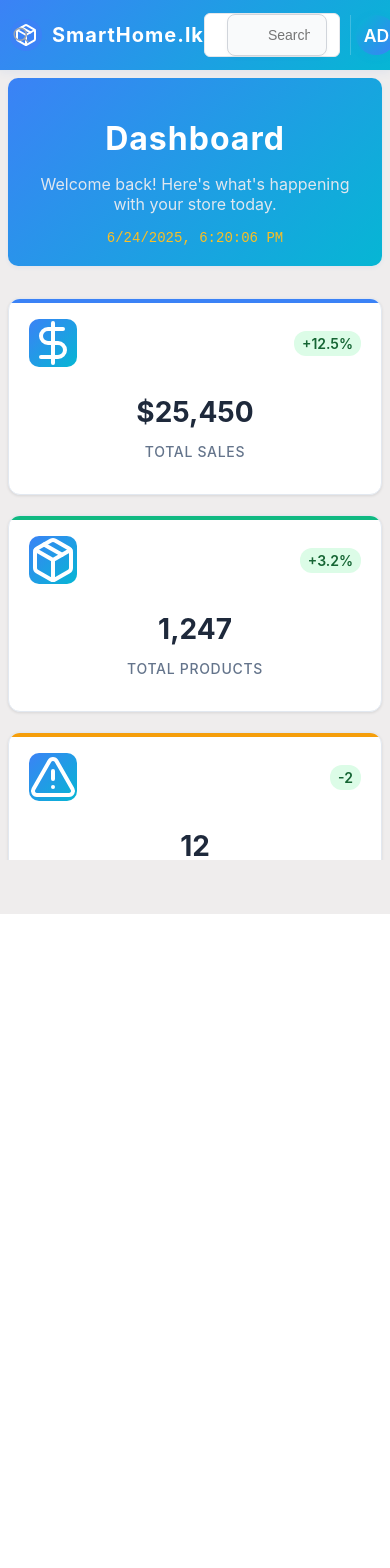
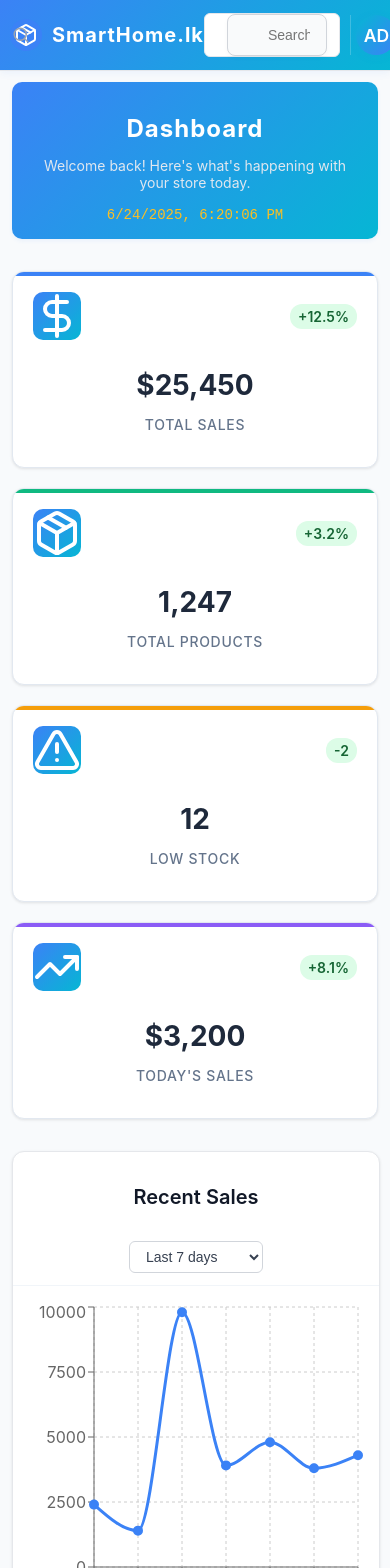
Before and after one commit to Malinda-kawshalya/smarthome_pos, a React (Create React App) app in the folder frontend/: page /dashboard in a window 390 px wide. Shown: the top 1568 px of the page. Before the commit the page ends 914 px from the top, so only its background shows below. Built offline with nearby package versions, Linux system fonts and the light colour scheme.

Commit message:
dashboard page css

```diff
--- a/frontend/src/pages/dashboard.jsx
+++ b/frontend/src/pages/dashboard.jsx
@@ -68,15 +68,12 @@ const Dashboard = () => {
   return (
     <div className="dashboard-container">
       <Header notifications={notifications} />
-
-      <div className="main-content">
       <Sidebar
         collapsed={sidebarCollapsed}
         toggleCollapse={() => setSidebarCollapsed(!sidebarCollapsed)}
       />
 
-        {/* Main Dashboard Content */}
-        <main className="dashboard-main">
+      <div className={`dashboard-page ${sidebarCollapsed ? 'sidebar-collapsed' : ''}`}>
         <div className="dashboard-header">
           <h1>Dashboard</h1>
           <p className="dashboard-subtitle">
@@ -211,7 +208,6 @@ const Dashboard = () => {
             </div>
           </div>
         </div>
-        </main>
         </div>
     </div>
   );
--- a/frontend/src/pages/employeeManagment.jsx
+++ b/frontend/src/pages/employeeManagment.jsx
@@ -61,15 +61,29 @@ const EmployeeManagement = () => {
   return (
     <div className="employee-management-container">
       <Header notifications={notifications} />
-      <div className="main-content">
       <Sidebar
         collapsed={sidebarCollapsed}
         toggleCollapse={() => setSidebarCollapsed(!sidebarCollapsed)}
       />
-        <main className="employee-management-main">
+
+      <div className={`employee-management-page ${sidebarCollapsed ? 'sidebar-collapsed' : ''}`}>
         <div className="employee-header">
-            <h1>EMPLOYEE MANAGEMENT</h1>
+          <div className="header-left">
+            <h1>Employee Management</h1>
+            <p>Manage your team members and their roles</p>
           </div>
+          <div className="header-stats">
+            <div className="stat-item">
+              <span className="stat-value">{employees.length}</span>
+              <span className="stat-label">Total Employees</span>
+            </div>
+            <div className="stat-item">
+              <span className="stat-value">{employees.filter(emp => emp.status === 'Active').length}</span>
+              <span className="stat-label">Active</span>
+            </div>
+          </div>
+        </div>
+
         <div className="action-buttons">
           <button className="action-btn add-btn" onClick={() => setIsAddModalOpen(true)}>
             <Plus size={16} /> Add Employee
@@ -81,6 +95,7 @@ const EmployeeManagement = () => {
             <Upload size={16} /> Import
           </button>
         </div>
+
         <div className="filter-section">
           <div className="search-box">
             <Search className="search-icon" />
@@ -111,6 +126,7 @@ const EmployeeManagement = () => {
             </select>
           </div>
         </div>
+
         <div className="employee-table-container">
           <table className="employee-table">
             <thead>
@@ -121,14 +137,23 @@ const EmployeeManagement = () => {
                 <th>Phone</th>
                 <th>Hire Date</th>
                 <th>Status</th>
-                  <th>Act</th>
+                <th>Actions</th>
               </tr>
             </thead>
             <tbody>
               {currentItems.map(emp => (
                 <tr key={emp.id}>
-                    <td>{emp.name}</td>
-                    <td>{emp.role}</td>
+                  <td>
+                    <div className="employee-info">
+                      <div className="employee-name">{emp.name}</div>
+                      <div className="employee-id">ID: {emp.id}</div>
+                    </div>
+                  </td>
+                  <td>
+                    <span className={`role-badge ${emp.role.toLowerCase()}`}>
+                      {emp.role}
+                    </span>
+                  </td>
                   <td>{emp.email}</td>
                   <td>{emp.phone}</td>
                   <td>{emp.hireDate}</td>
@@ -138,17 +163,21 @@ const EmployeeManagement = () => {
                     </span>
                   </td>
                   <td>
+                    <div className="action-buttons-row">
                       <button className="icon-btn edit-btn" title="Edit">
                         <Edit size={16} />
                       </button>
+                    </div>
                   </td>
                 </tr>
               ))}
             </tbody>
           </table>
         </div>
+
         <div className="pagination">
           <button
+            className="pagination-btn"
             onClick={() => setCurrentPage(currentPage > 1 ? currentPage - 1 : 1)}
             disabled={currentPage === 1}
           >
@@ -157,19 +186,21 @@ const EmployeeManagement = () => {
           {Array.from({ length: totalPages }, (_, i) => i + 1).map(page => (
             <button
               key={page}
-                className={currentPage === page ? 'active' : ''}
+              className={`pagination-btn ${currentPage === page ? 'active' : ''}`}
               onClick={() => setCurrentPage(page)}
             >
               {page}
             </button>
           ))}
           <button
+            className="pagination-btn"
             onClick={() => setCurrentPage(currentPage < totalPages ? currentPage + 1 : totalPages)}
             disabled={currentPage === totalPages}
           >
             Next
           </button>
         </div>
+
         {isAddModalOpen && (
           <div className="modal-overlay">
             <div className="modal">
@@ -245,13 +276,12 @@ const EmployeeManagement = () => {
                 </div>
                 <div className="form-actions">
                   <button type="button" className="cancel-btn" onClick={() => setIsAddModalOpen(false)}>Cancel</button>
-                    <button type="submit" className="submit-btn">Add</button>
+                  <button type="submit" className="submit-btn">Add Employee</button>
                 </div>
               </form>
             </div>
           </div>
         )}
-        </main>
         </div>
     </div>
   );
--- a/frontend/src/style/dashboard.css
+++ b/frontend/src/style/dashboard.css
@@ -1,12 +1,30 @@
+/* DASHBOARD PAGE CSS - Modern, Responsive, Consistent Layout */
+
+/* Container and Layout Styles */
 .dashboard-container {
   min-height: 100vh;
-  background-color: #efeded;
+  background: #f8fafc;
 }
 
+.dashboard-page {
+  margin-left: 240px;
+  margin-top: 70px;
+  min-height: calc(100vh - 70px);
+  background: #f8fafc;
+  font-family: 'Inter', 'Segoe UI', Arial, sans-serif;
+  padding: 24px;
+  transition: margin-left 0.3s ease;
+}
+
+.dashboard-page.sidebar-collapsed {
+  margin-left: 70px;
+}
+
+/* Legacy support for existing structure */
 .main-content {
   display: flex;
   min-height: calc(100vh - 70px);
-  margin-top: 70px; /* header height */
+  margin-top: 70px;
 }
 
 .dashboard-main {
@@ -14,15 +32,17 @@
   padding: 25px;
   overflow-y: auto;
   height: calc(100vh - 70px);
+  transition: margin-left 0.3s ease;
 }
 
-/* Dashboard Header */
+/* Legacy styles for existing structure - now enhanced */
 .dashboard-header {
   margin-bottom: 2rem;
   background: linear-gradient(135deg, #3b82f6 0%, #06b6d4 100%);
   padding: 20px 24px;
   border-radius: 10px;
   box-shadow: 0 2px 4px rgba(59,130,246,0.07);
+  transition: padding 0.3s ease;
 }
 
 .dashboard-header h1 {
@@ -59,14 +79,14 @@
   border-radius: 12px;
   box-shadow: 0 1px 3px rgba(0,0,0,0.1);
   border: 1px solid #e5e7eb;
-  transition: transform 0.2s, box-shadow 0.2s;
+  transition: all 0.3s ease;
   position: relative;
   overflow: hidden;
 }
 
 .metric-card:hover {
-  transform: translateY(-2px);
-  box-shadow: 0 4px 12px rgba(0,0,0,0.15);
+  transform: translateY(-4px);
+  box-shadow: 0 8px 25px rgba(0,0,0,0.15);
 }
 
 .metric-card::before {
@@ -131,6 +151,7 @@
   border-radius: 12px;
   box-shadow: 0 1px 3px rgba(0,0,0,0.1);
   border: 1px solid #e5e7eb;
+  overflow: hidden;
 }
 
 .chart-header {
@@ -156,6 +177,7 @@
 
 .chart-content {
   padding: 1.5rem;
+  overflow-x: auto;
 }
 
 /* Low Stock Panel */
@@ -273,6 +295,7 @@
 
 .transactions-table {
   width: 100%;
+  overflow-x: auto;
 }
 
 .table-header {
@@ -347,39 +370,140 @@
 
 /* Responsive Design */
 @media (max-width: 1024px) {
+  .dashboard-page {
+    margin-left: 70px;
+  }
+
+  .dashboard-page.sidebar-collapsed {
+    margin-left: 0;
+  }
+
   .charts-section {
     grid-template-columns: 1fr;
   }
+
   .metrics-grid {
     grid-template-columns: repeat(2, 1fr);
   }
 }
 
 @media (max-width: 768px) {
+  .dashboard-page {
+    margin-left: 0;
+    padding: 16px;
+  }
+
+  .dashboard-page.sidebar-collapsed {
+    margin-left: 0;
+  }
+
   .dashboard-main {
     padding: 1rem;
   }
+
   .metrics-grid {
     grid-template-columns: 1fr;
     gap: 1rem;
   }
+
   .table-header, .table-row {
     grid-template-columns: 1fr 1fr 1fr;
     gap: 0.5rem;
   }
+
   .table-header .th:nth-child(2),
   .table-row .td:nth-child(2),
   .table-header .th:nth-child(4),
   .table-row .td:nth-child(4) {
     display: none;
   }
+
+  .dashboard-header {
+    padding: 16px 20px;
+  }
+
+  .dashboard-header h1 {
+    font-size: 1.5rem;
+  }
 }
 
 @media (max-width: 640px) {
+  .dashboard-page {
+    padding: 12px;
+  }
+
   .dashboard-main {
     padding: 0.5rem;
   }
+
   .charts-section {
     gap: 0.5rem;
   }
+
+  .metric-card {
+    padding: 1rem;
+    text-align: center;
+  }
+
+  .metric-value {
+    font-size: 1.5rem;
+  }
+
+  .dashboard-header {
+    padding: 12px 16px;
+  }
 }
+
+@media (max-width: 480px) {
+  .dashboard-header {
+    padding: 16px;
+    text-align: center;
+  }
+
+  .dashboard-header h1 {
+    font-size: 1.5rem;
+  }
+
+  .dashboard-subtitle {
+    font-size: 0.875rem;
+  }
+
+  .metrics-grid {
+    grid-template-columns: 1fr;
+    gap: 1rem;
+  }
+
+  .metric-card {
+    padding: 1rem;
+    text-align: center;
+  }
+
+  .chart-content {
+    padding: 1rem;
+  }
+
+  .chart-header {
+    padding: 1rem 1rem 0 1rem;
+    flex-direction: column;
+    gap: 1rem;
+    text-align: center;
+  }
+
+  .low-stock-panel {
+    padding: 1rem;
+  }
+
+  .transactions-section {
+    padding: 1rem;
+  }
+
+  .section-header {
+    flex-direction: column;
+    gap: 1rem;
+    text-align: center;
+  }
+
+  .view-all-btn {
+    width: 100%;
+  }
+}
```
Lines whose indentation alone changed are shown as unchanged.
